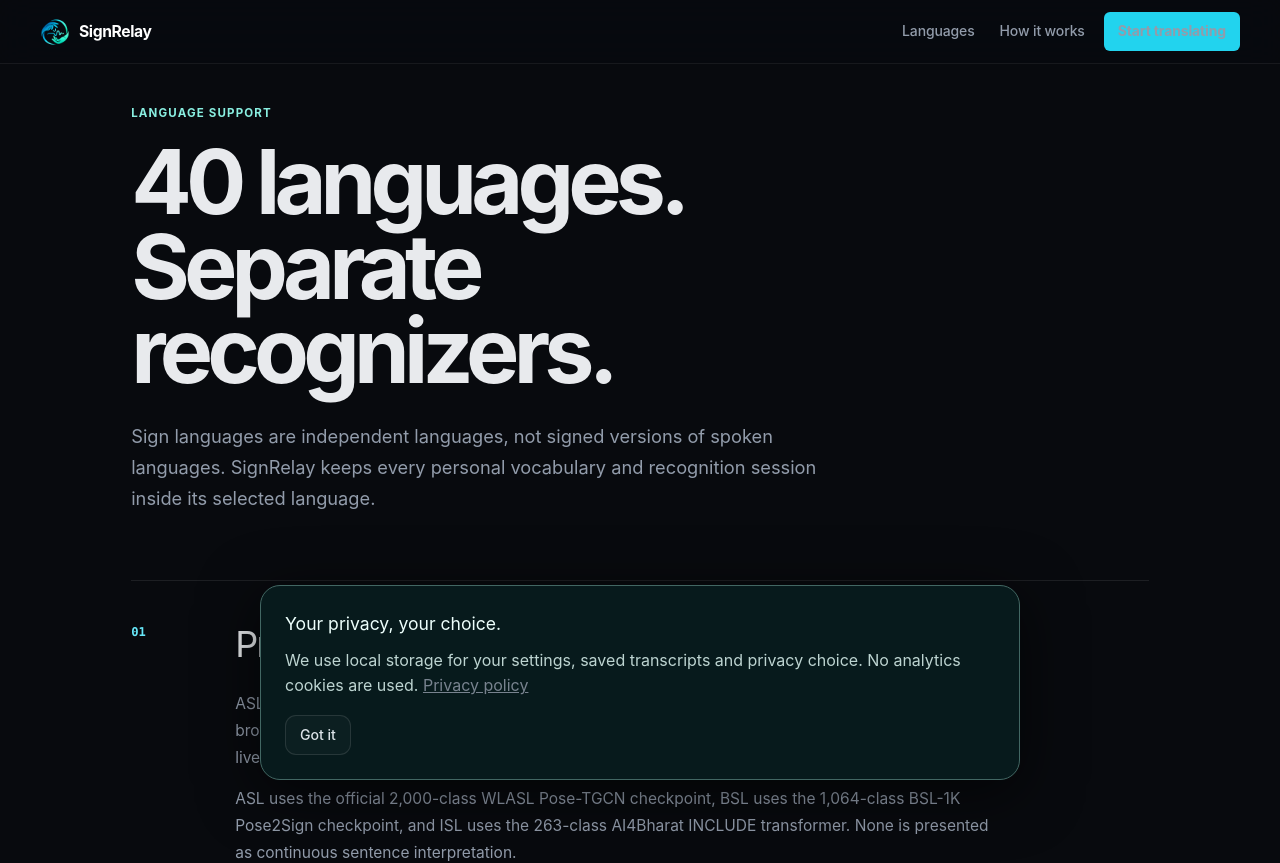
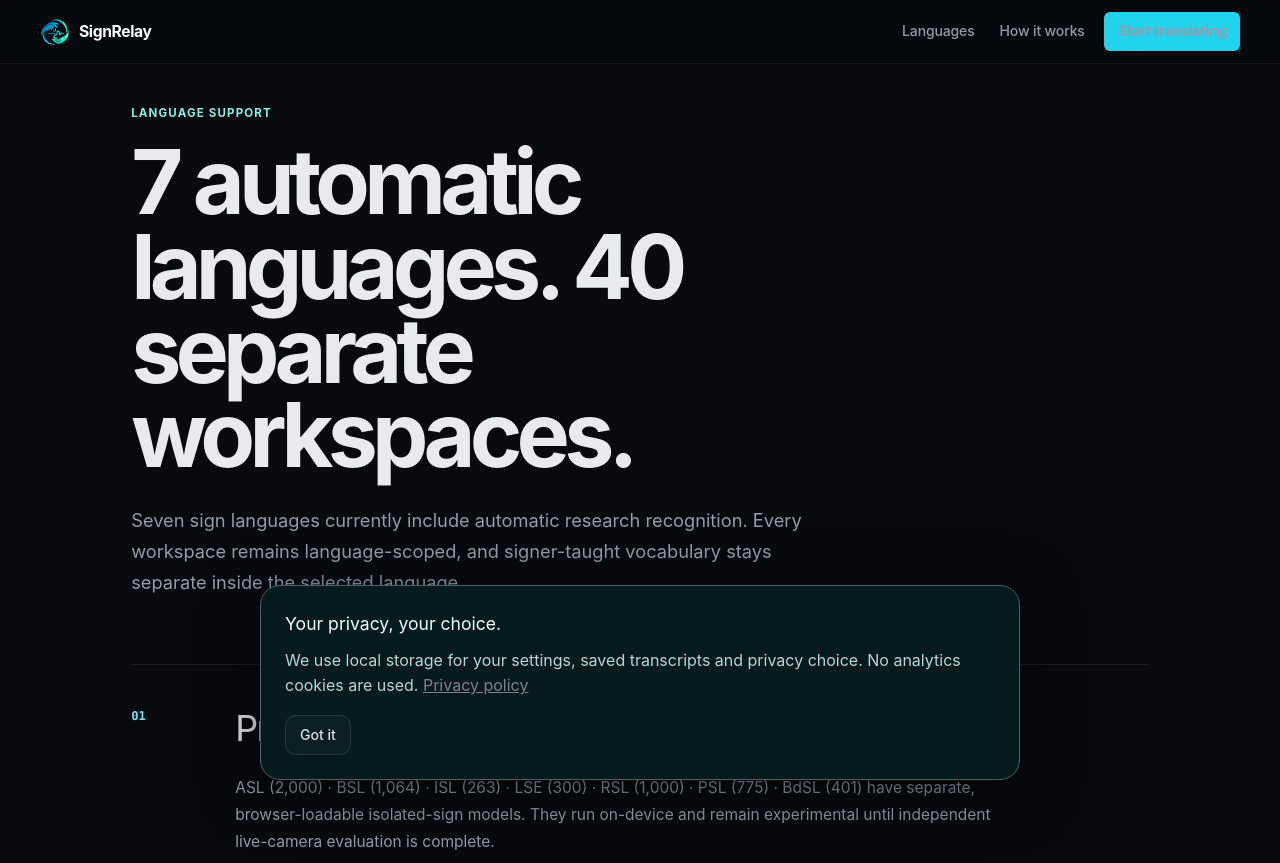
Before and after one commit to adamjamiesimson/SignRelay, a Next.js app: page /languages in a window 1280 px wide. Shown: the top 863 px of the page. Built offline with nearby package versions, Linux system fonts and the light colour scheme; no server answers.

Commit message:
Clarify seven automatic language models

```diff
--- a/app/languages/page.tsx
+++ b/app/languages/page.tsx
@@ -15,8 +15,8 @@
 
   return <InfoPage
     eyebrow="Language support"
-    title={`${LANGUAGE_LIST.length} languages. Separate recognizers.`}
-    intro="Sign languages are independent languages, not signed versions of spoken languages. SignRelay keeps every personal vocabulary and recognition session inside its selected language."
+    title={`${automatic.length} automatic languages. ${LANGUAGE_LIST.length} separate workspaces.`}
+    intro="Seven sign languages currently include automatic research recognition. Every workspace remains language-scoped, and signer-taught vocabulary stays separate inside the selected language."
     sections={[
       {
         title: `Pretrained research models · ${automatic.length} ${automatic.length === 1 ? "language" : "languages"}`,
```
